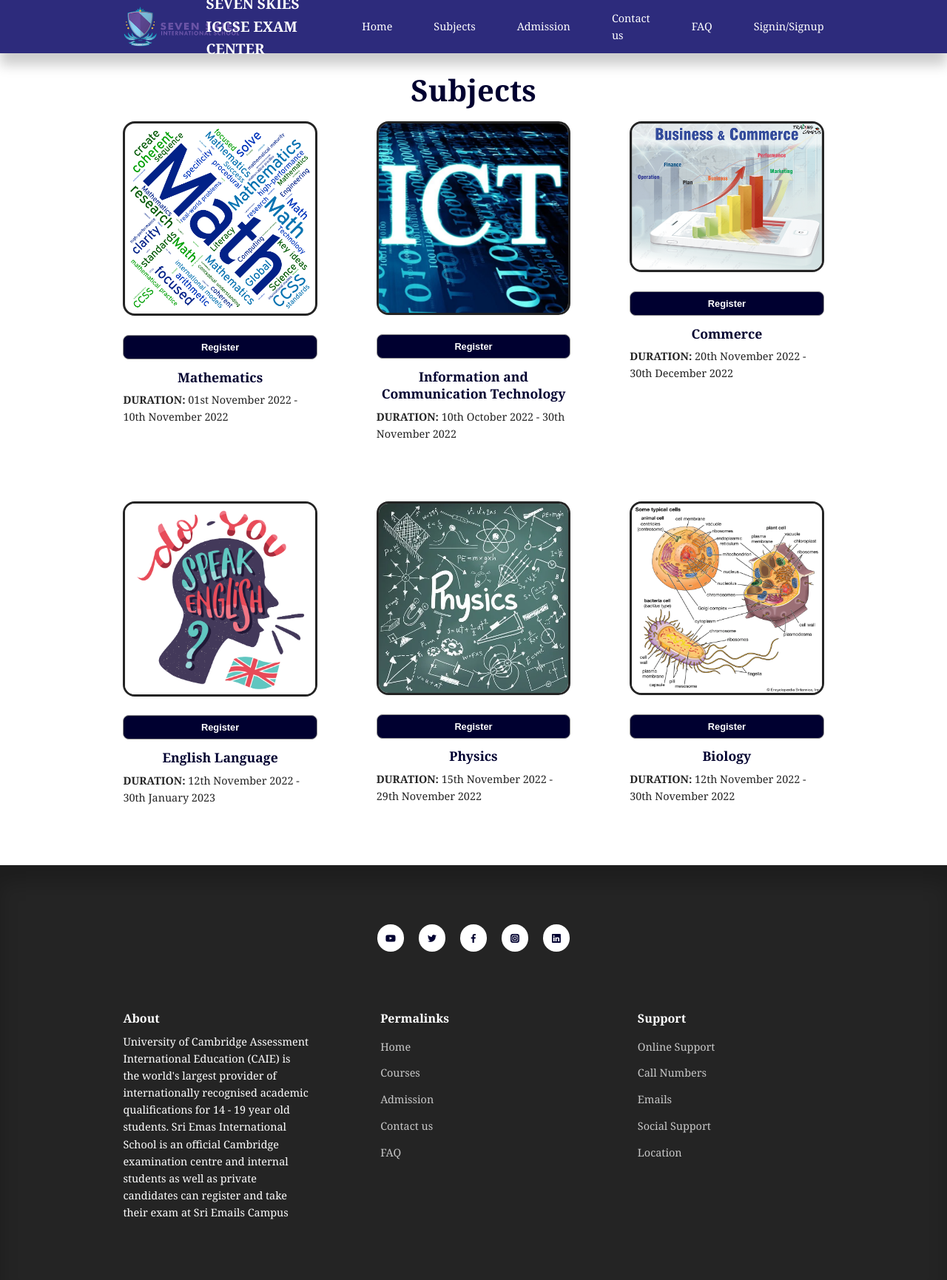
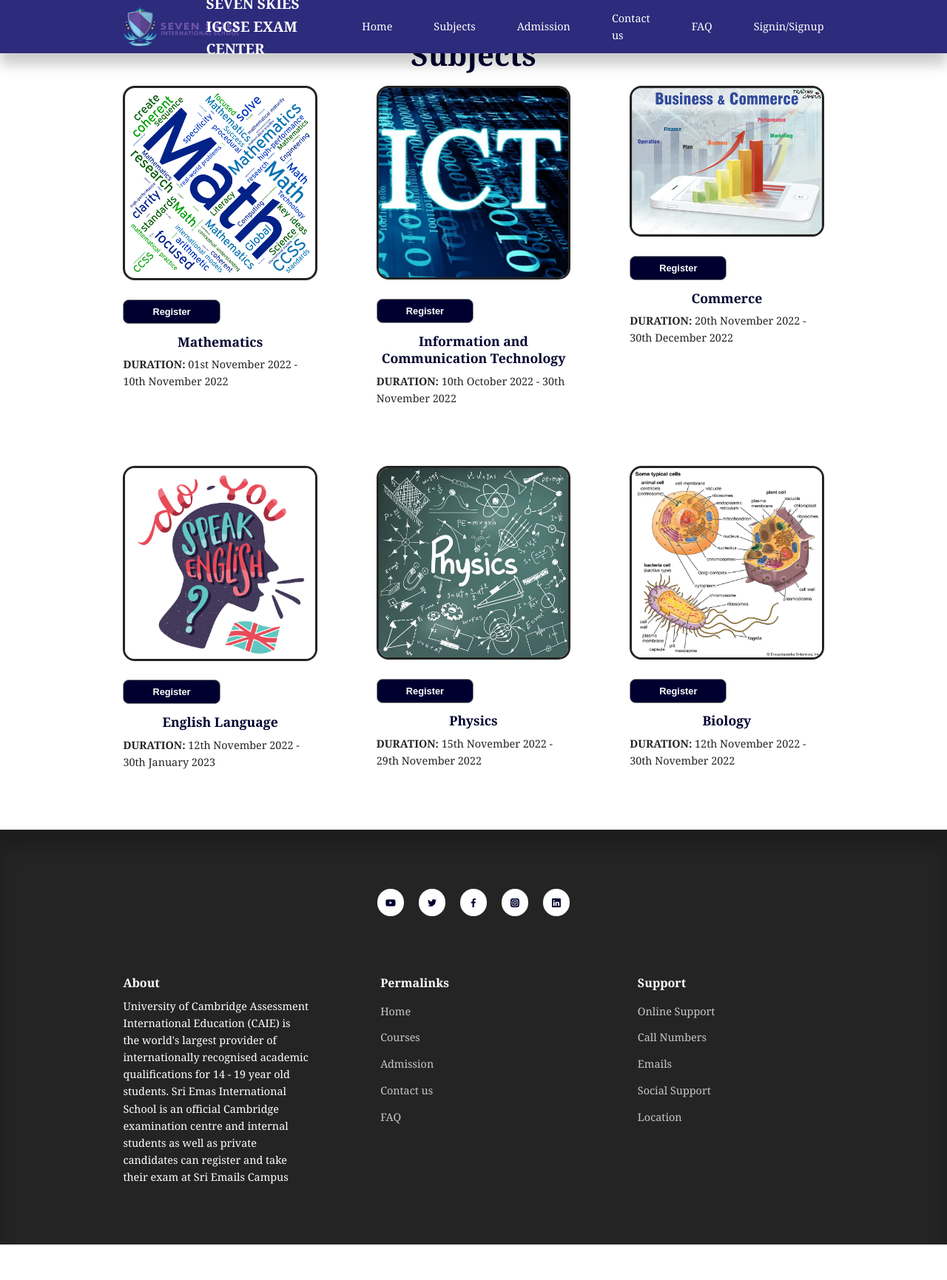
Before and after one commit to tsucess/examwebsite, a PHP site: page /examwebsite/courses.php in a window 1280 px wide. Shown: the whole page at 74% size. After the commit the page ends 1683 px from the top, so only its background shows below. Run offline with PHP 8.4, Linux system fonts and the light colour scheme; data comes from the database, SQL or seed files in the repository.

Commit message:
css updated

```diff
--- a/courses.php
+++ b/courses.php
@@ -13,12 +13,12 @@
 </section>
 
 <!-- ********************  Course Section *********************** -->
-<section id="course">
+<section class="courses">
     <h2 class="heading">Subjects</h2>
     <div class="container courses_container">
 
         <?php while($subject = mysqli_fetch_assoc($subjects)) : ?>
-            <article class="course">
+            <article id="course">
                 <div class="course_thumbnail">
                 <img src="./img/thumbnail/<?= $subject['thumbnail'] ?>">
                 </div>
--- a/css/style.css
+++ b/css/style.css
@@ -221,10 +221,11 @@
     font-weight: 600;
     font-size: 0.8rem;
     text-align: center;
+    width: 50%;
 }
 
 .category_button:hover {
-    color: var(--color-blue-dark);
+    color: var(--color-blue-light);
 }
 
 
--- a/index.php
+++ b/index.php
@@ -48,7 +48,7 @@
     <h2 class="heading">Available subjects</h2>
     <div class="container courses_container">
         <?php while ($subject = mysqli_fetch_assoc($subjects)) : ?>
-            <article class="course">
+            <article id="course">
                 <div class="course_thumbnail">
                     <img src="./img/thumbnail/<?= $subject['thumbnail'] ?>">
                 </div>
```
